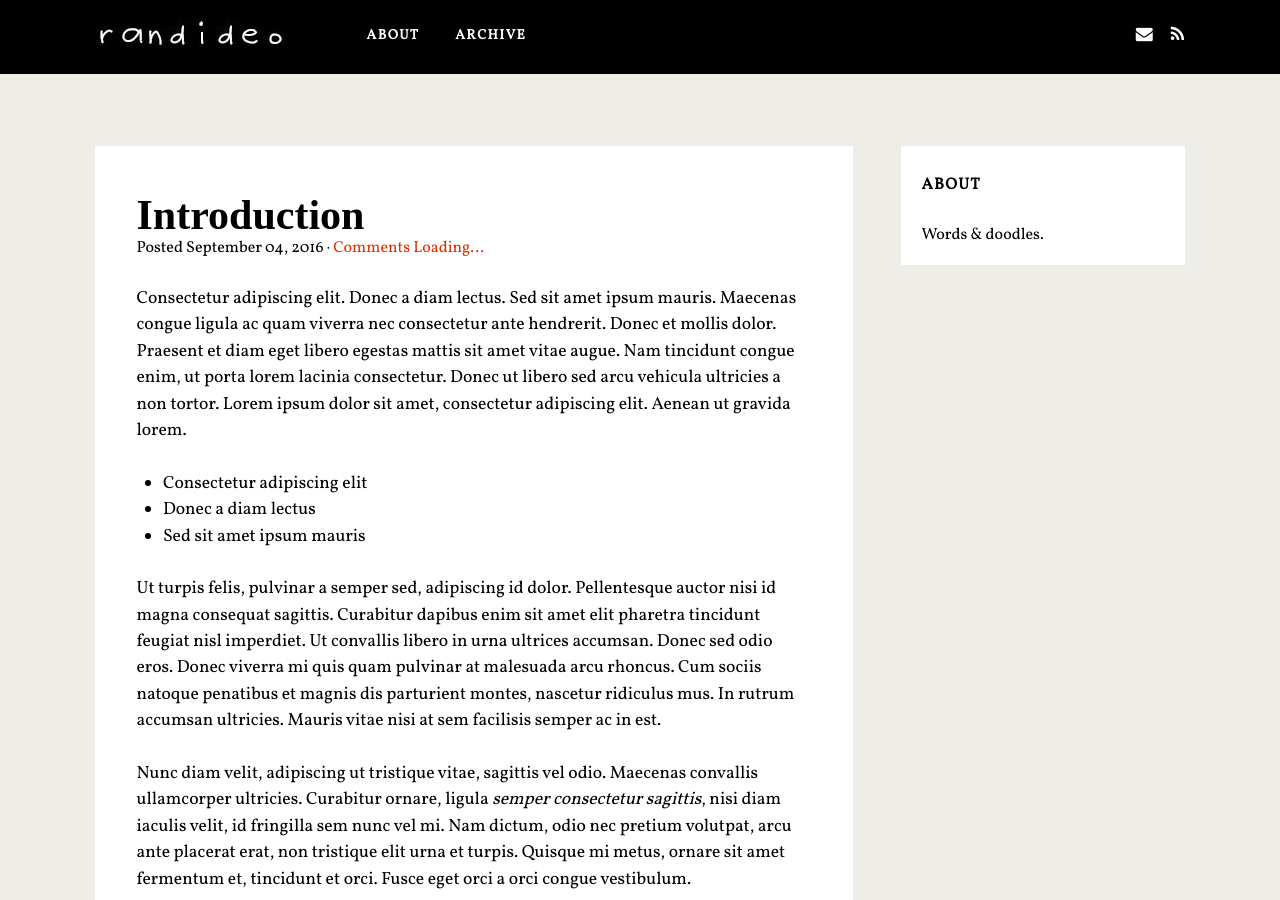
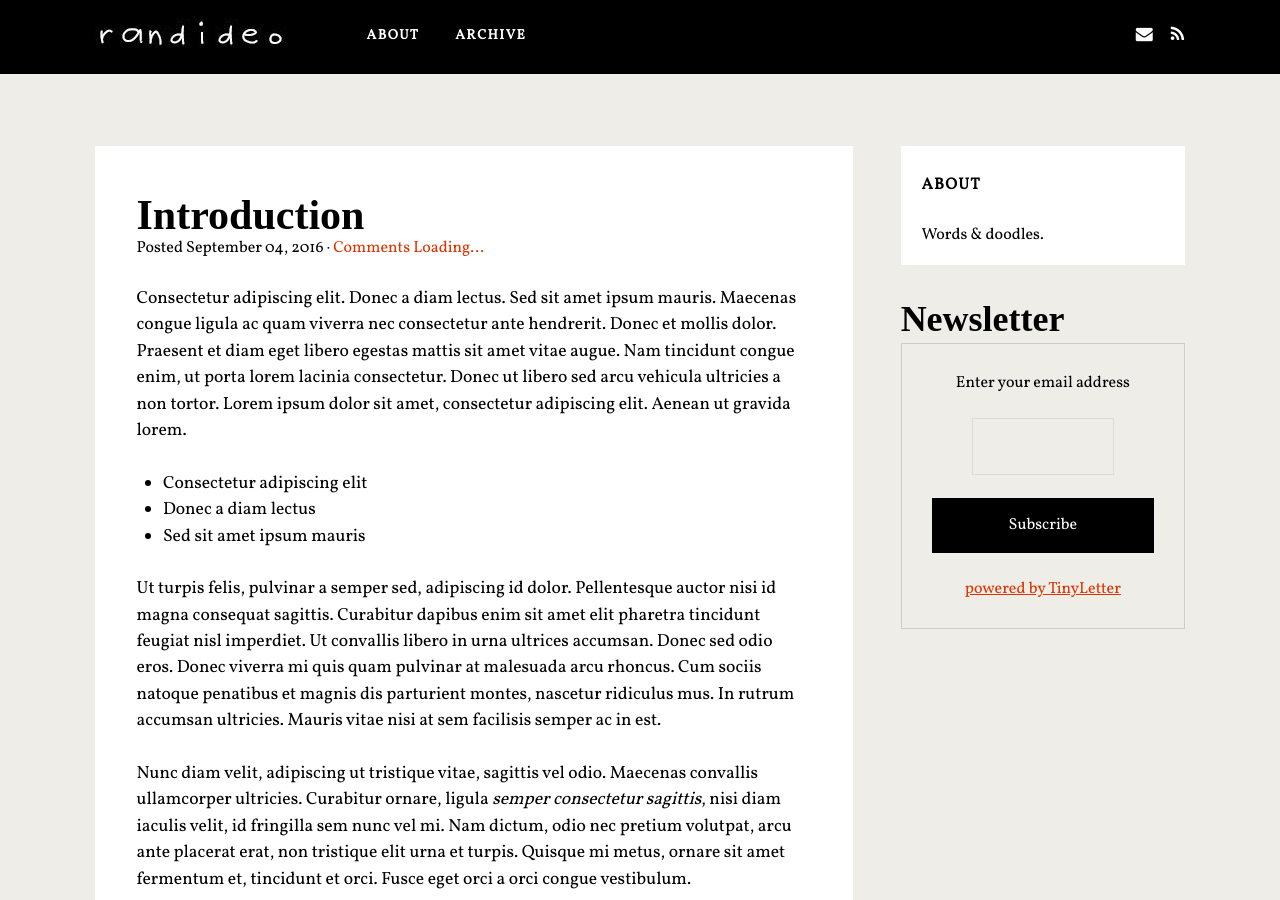
Before and after one commit to randideo/randideo.github.io, a Jekyll site: the page built from index.html, in a window 1280 px wide and 900 px high. Built offline with Jekyll 4.4.1, drawn with Linux system fonts in a browser that asks for light colours; nearby versions of some CDN libraries; some web fonts are replaced; comment, search, counter and statistics services are not loaded.

Commit message:
Update sidebar.html

```diff
--- a/_includes/sidebar.html
+++ b/_includes/sidebar.html
@@ -23,12 +23,13 @@
 </script>
     </div>
 
-
-
 <div class='clear'></div>
 </div>
 
-
+    <h2 class='title'>Newsletter</h2>
+    <div class='widget-content'>
+         <form style="border:1px solid #ccc;padding:3px;text-align:center;" action="https://tinyletter.com/randideo" method="post" target="popupwindow" onsubmit="window.open('https://tinyletter.com/randideo', 'popupwindow', 'scrollbars=yes,width=800,height=600');return true"><p><label for="tlemail">Enter your email address</label></p><p><input type="text" style="width:140px" name="email" id="tlemail" /></p><input type="hidden" value="1" name="embed"/><input type="submit" value="Subscribe" /><p><a href="https://tinyletter.com" target="_blank">powered by TinyLetter</a></p></form>
+    </div>
 
 </div>
 </div></div>
```
